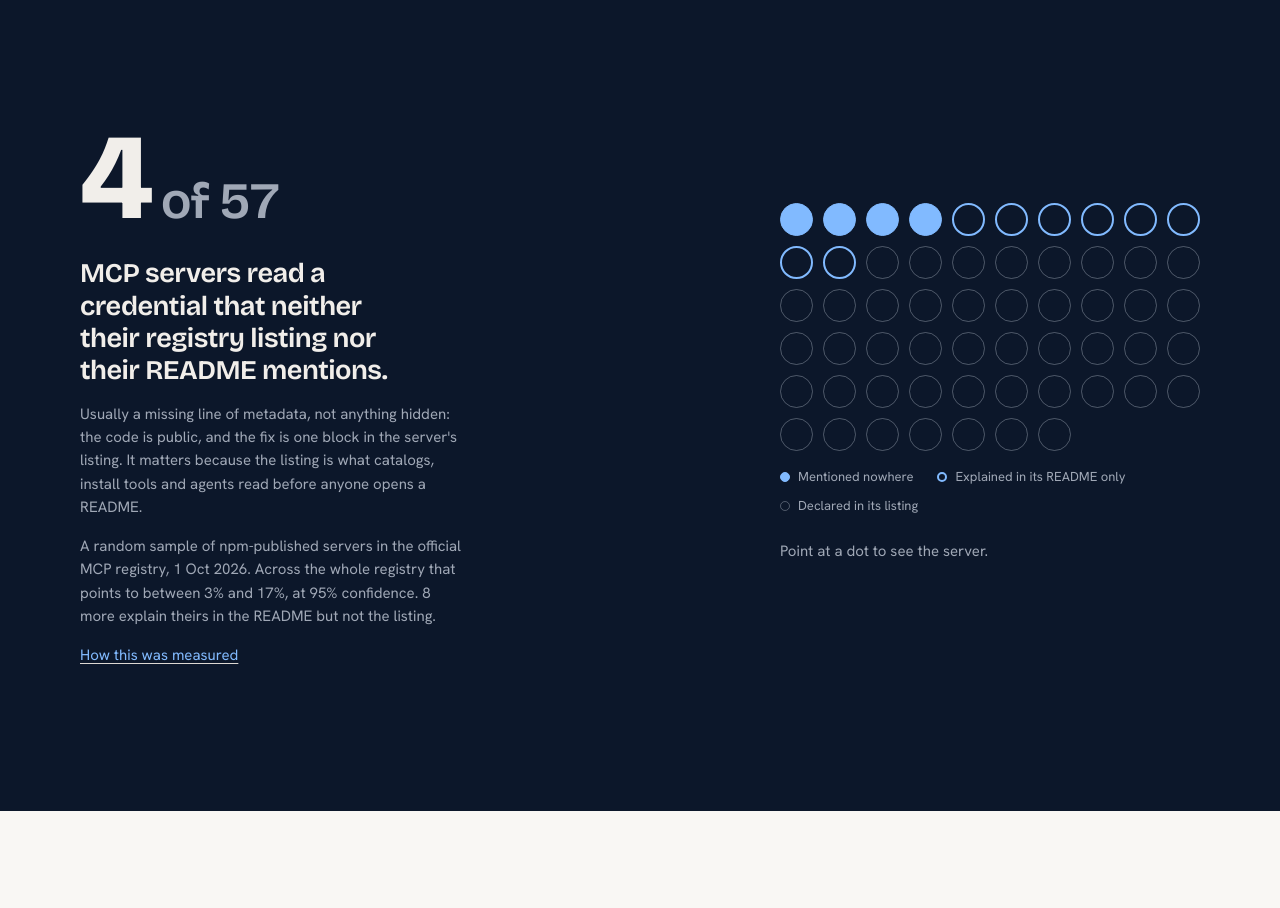
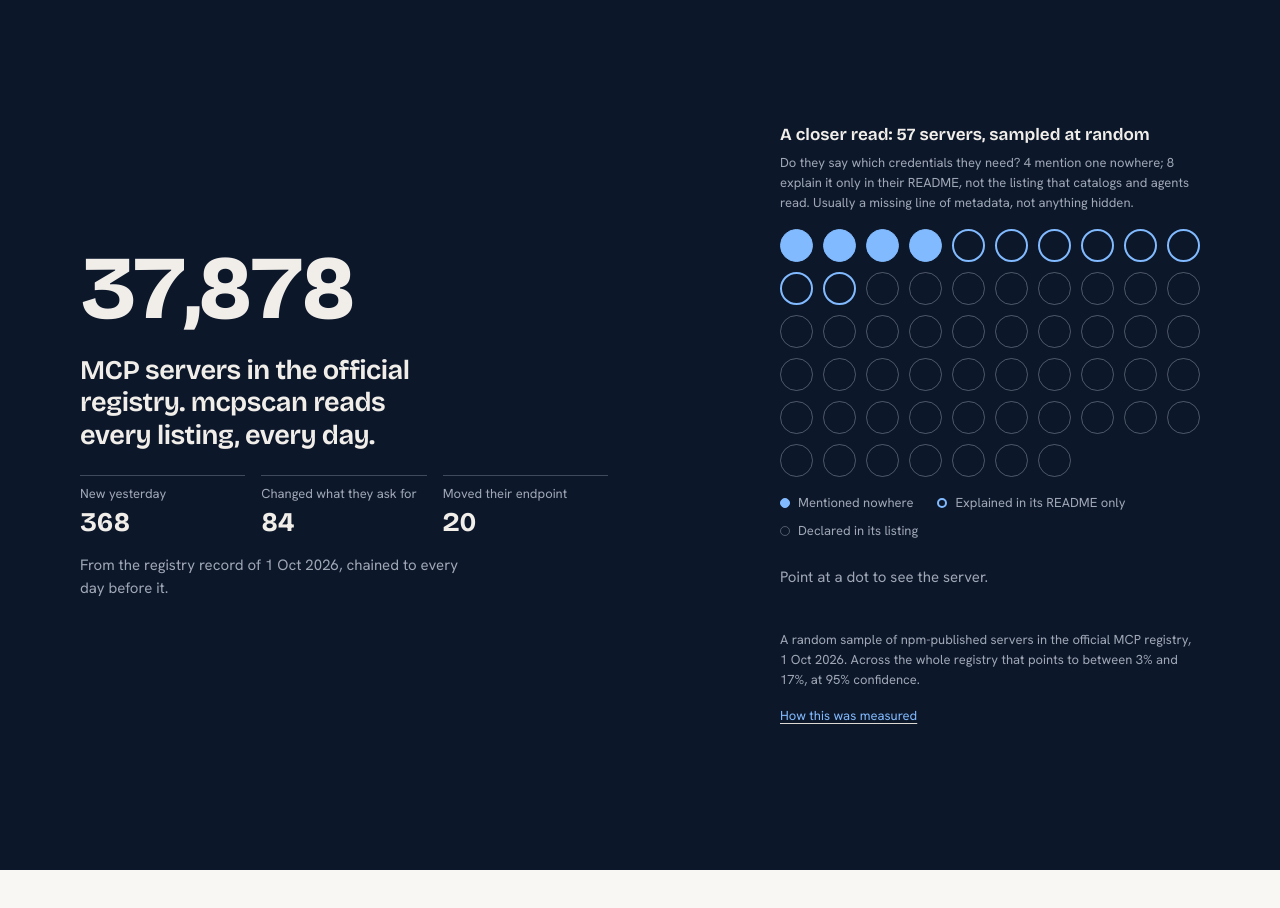
Before and after one commit to antharmaya/deedroll, a website with bundled scripts: page web/index.html in a window 1280 px wide. Shown: the part 1980-2888 px from the top of the page. Built offline with nearby package versions, Linux system fonts and the light colour scheme; no server answers.

Commit message:
feat(web): lead the registry band with the census, not a 57-server sample
The figure is now the whole official registry (37,878 listings on 2026-10-01) with
yesterday's movement: servers added, servers that changed what they ask for, servers
that moved their endpoint. All read live from the hash-chained daily record, so the
band updates itself every day. The 57-server credential sample moves beside it as a
labelled closer read, its counts filled from the data rather than hard-coded.

```diff
--- a/web/app.js
+++ b/web/app.js
@@ -946,12 +946,27 @@ $('.theme').addEventListener('click', () => {
 syncChrome();
 
 /* ---------- the registry band ---------- */
+/** The census: the whole registry, from the hash-chained daily record, not a sample. */
+async function census() {
+  const base = new URL('../history/', import.meta.url).href;
+  const lines = (await (await fetch(`${base}chain.jsonl`, { cache: 'no-store' })).text()).split('\n').filter(Boolean);
+  const last = JSON.parse(lines.at(-1));
+  $('#figure').textContent = last.listings.toLocaleString('en');
+  $('#census-when').textContent = `From the registry record of ${fmtDate(last.date)}, chained to ${plural(lines.length - 1, 'day')} before it.`;
+  const diffFile = last.files.find((f) => f.file.endsWith('.diff.json'));
+  if (!diffFile) return;
+  const d = await (await fetch(`${base}${diffFile.file}`)).json();
+  $('#census-added').textContent = d.added.length.toLocaleString('en');
+  $('#census-declared').textContent = d.declarations.length.toLocaleString('en');
+  $('#census-moved').textContent = d.endpoints.length.toLocaleString('en');
+}
+
 async function band() {
+  census().catch(() => { /* the figures in the page stay as the last known record */ });
   const h = await (await fetch('data/registry-health.json')).json();
-  $('#figure').replaceChildren(String(h.flagged), el('small', {}, ` of ${h.scanned}`));
-  const readme = h.readmeOnly ? ` ${h.readmeOnly} more explain theirs in the README but not the listing.` : '';
+  $('#sample-summary').textContent = `Do they say which credentials they need? ${h.flagged} mention one nowhere; ${h.readmeOnly ?? 0} explain it only in their README, not the listing that catalogs and agents read. Usually a missing line of metadata, not anything hidden.`;
   $('#band-method').textContent =
-    `A random sample of npm-published servers in the official MCP registry, ${fmtDate(h.sampledAt)}. Across the whole registry that points to between ${h.interval[0]}% and ${h.interval[1]}%, at 95% confidence.${readme}`;
+    `A random sample of npm-published servers in the official MCP registry, ${fmtDate(h.sampledAt)}. Across the whole registry that points to between ${h.interval[0]}% and ${h.interval[1]}%, at 95% confidence.`;
   const dots = $('#dots');
   dots.setAttribute('role', 'group');
   const note = $('#dot-note');
@@ -986,14 +1001,10 @@ async function band() {
   const io = new IntersectionObserver((entries) => {
     if (!entries.some((e) => e.isIntersecting)) return;
     io.disconnect();
-    // The number and the picture are the same fact: the figure counts up as the flagged
-    // dots fill, then the rest of the sample settles in around them.
-    const fig = $('#figure').firstChild;
+    // The sample arrives as data: mentioned-nowhere first, then README-only, then the rest.
     [...dots.children].forEach((d, i) => {
-      const a = d.animate([{ opacity: 0, transform: 'scale(0.4)' }, { opacity: 1, transform: 'none' }], { duration: 380, delay: i * 45, easing: EASE_OUT, fill: 'both' });
-      if (d.classList.contains('flagged')) a.finished.then(() => (fig.textContent = String(Math.min(h.flagged, i + 1))));
+      d.animate([{ opacity: 0, transform: 'scale(0.4)' }, { opacity: 1, transform: 'none' }], { duration: 380, delay: i * 45, easing: EASE_OUT, fill: 'both' });
     });
-    fig.textContent = '0';
   }, { threshold: 0.35 });
   io.observe(dots);
 }
--- a/web/index.html
+++ b/web/index.html
@@ -132,16 +132,23 @@
 <section class="band" id="registry" aria-labelledby="registry-h">
   <div class="wrap band-grid">
     <div>
-      <div class="figure" id="figure">4<small> of 57</small></div>
-      <h2 id="registry-h">MCP servers read a credential that neither their registry listing nor their README mentions.</h2>
-      <p>Usually a missing line of metadata, not anything hidden: the code is public, and the fix is one block in the server's listing. It matters because the listing is what catalogs, install tools and agents read before anyone opens a README.</p>
-      <p id="band-method">A random sample of npm-published servers in the official MCP registry.</p>
-      <p><a href="https://github.com/antharmaya/mcpscan#measurements" class="on-band">How this was measured</a></p>
+      <div class="figure" id="figure">37,878</div>
+      <h2 id="registry-h">MCP servers in the official registry. mcpscan reads every listing, every day.</h2>
+      <dl class="census" id="census">
+        <div><dt>New yesterday</dt><dd id="census-added">368</dd></div>
+        <div><dt>Changed what they ask for</dt><dd id="census-declared">84</dd></div>
+        <div><dt>Moved their endpoint</dt><dd id="census-moved">20</dd></div>
+      </dl>
+      <p id="census-when">From the registry record of 1 Oct 2026, chained to every day before it.</p>
     </div>
     <div>
+      <h3 class="sample-h">A closer read: 57 servers, sampled at random</h3>
+      <p class="sample-p" id="sample-summary">Do they say which credentials they need? 4 mention one nowhere; 8 explain it only in their README, not the listing that catalogs and agents read. Usually a missing line of metadata, not anything hidden.</p>
       <div class="dots" id="dots" role="list" aria-label="Each dot is one sampled server"></div>
       <div class="legend"><span><i class="on"></i>Mentioned nowhere</span><span><i class="readme"></i>Explained in its README only</span><span><i></i>Declared in its listing</span></div>
       <p class="dot-note" id="dot-note" aria-live="polite">Point at a dot to see the server.</p>
+      <p class="sample-p" id="band-method">A random sample of npm-published servers in the official MCP registry.</p>
+      <p class="sample-p"><a href="https://github.com/antharmaya/mcpscan#measurements" class="on-band">How this was measured</a></p>
     </div>
   </div>
 </section>
--- a/web/styles.css
+++ b/web/styles.css
@@ -425,7 +425,14 @@ code, .code { font-family: var(--font-code); font-size: 0.86em; }
   padding: var(--section) 0;
 }
 .band-grid { display: grid; grid-template-columns: minmax(0, 6fr) minmax(0, 6fr); gap: var(--s8); align-items: center; }
-.figure { font-family: var(--font-display); font-weight: 760; font-size: var(--t-figure); line-height: 0.9; letter-spacing: -0.05em; font-variant-numeric: tabular-nums; }
+.figure { font-family: var(--font-display); font-weight: 760; font-size: clamp(3.2rem, 1.6rem + 5vw, 6.5rem); line-height: 0.9; letter-spacing: -0.05em; font-variant-numeric: tabular-nums; }
+/* the census: yesterday's movement in the registry, read from the daily record */
+.band .census { display: grid; grid-template-columns: repeat(3, minmax(0, 1fr)); gap: var(--s4); margin: var(--s5) 0 var(--s4); max-width: 34rem; }
+.band .census div { border-top: 1px solid oklch(0.73 0.022 262 / 0.35); padding-top: var(--s2); }
+.band .census dt { font-size: var(--t-xs); color: var(--band-muted); }
+.band .census dd { margin: var(--s1) 0 0; font: 700 var(--t-lg)/1.1 var(--font-display); font-variant-numeric: tabular-nums; color: var(--band-text); }
+.band .sample-h { font: 650 var(--t-base) var(--font-display); margin: 0 0 var(--s2); max-width: 420px; margin-left: auto; }
+.band .sample-p { font-size: var(--t-xs); max-width: 420px; margin: 0 0 var(--s4) auto; }
 .figure small { font-size: 0.42em; color: var(--band-muted); letter-spacing: -0.03em; font-weight: 600; }
 .band h2 { font-family: var(--font-display); font-size: var(--t-lg); font-weight: 650; line-height: 1.2; letter-spacing: -0.02em; margin: var(--s5) 0 var(--s4); max-width: 22ch; }
 .band p { color: var(--band-muted); max-width: 46ch; margin: 0 0 var(--s4); font-size: var(--t-sm); }
@@ -476,7 +483,7 @@ footer.site-foot span:first-child { margin-right: auto; }
   .hero { grid-template-columns: 1fr; padding-bottom: var(--s8); }
   .lede { max-width: 40ch; margin-bottom: var(--s6); }
   .band-grid, .steps, .cli { grid-template-columns: 1fr; gap: var(--s6); }
-  .dots, .band .dot-note, .band .legend { margin-left: 0; }
+  .dots, .band .dot-note, .band .legend, .band .sample-h, .band .sample-p { margin-left: 0; }
   .promise { grid-column: 1; }
   .verdict { margin-left: 0; }
 }
```
